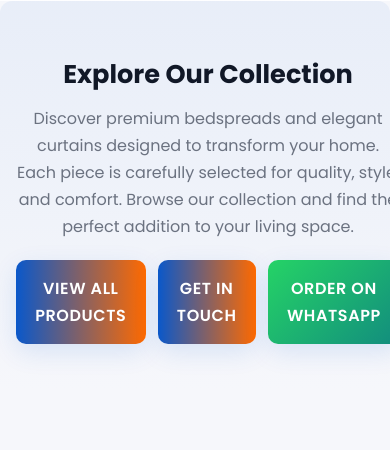
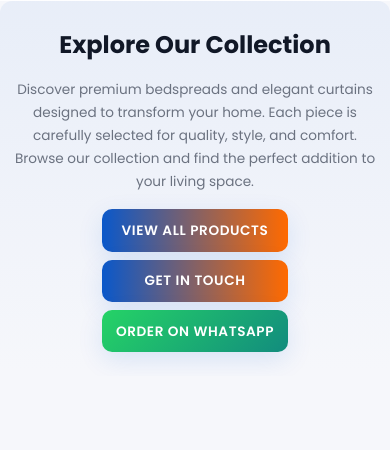
Before and after one commit to OPPONG21/att-home-decor, a website: page public/products.html in a window 390 px wide. Shown: the part 67-517 px from the top of the page. Drawn offline with nearby package versions, Linux system fonts and the light colour scheme; no server answers.

Commit message:
Improve mobile CSS: reduce sizes, padding, and font sizes for better mobile experience

```diff
--- a/public/assets/css/style.css
+++ b/public/assets/css/style.css
@@ -308,11 +308,28 @@ a:focus-visible,
 .hero-actions { display:flex; gap:0.75rem; justify-content:center; }
 
 @media (max-width: 880px) {
-    .hero { padding: 3.25rem 1rem; }
+    .hero { padding: 2rem 1rem; }
     .hero::after { display:none; }
     .header { padding: 10px 16px; }
     .nav-links { gap: 12px; }
     .hamburger { display: flex; }
+    .hero h2 { font-size: 1.8rem; }
+    .hero p { font-size: 0.9rem; }
+    .hero .hero-btn { padding: 0.7rem 1rem; font-size: 0.9rem; }
+}
+
+/* Extra mobile optimizations for small screens */
+@media (max-width: 480px) {
+    .hero { padding: 1.5rem 0.75rem; }
+    .hero h2 { font-size: 1.5rem; margin-bottom: 0.75rem; }
+    .hero p { font-size: 0.85rem; margin-bottom: 1rem; }
+    .hero .hero-btn { padding: 0.6rem 0.9rem; font-size: 0.85rem; }
+    .hero-actions { flex-direction: column; gap: 0.5rem; }
+
+    .section-title { font-size: 1.5rem; }
+    .product-card { margin-bottom: 1rem; }
+    .btn { padding: 0.5rem 0.8rem; font-size: 0.9rem; }
+    .filter-btn { padding: 0.5rem 0.75rem; font-size: 0.85rem; }
 }
 
 
```
